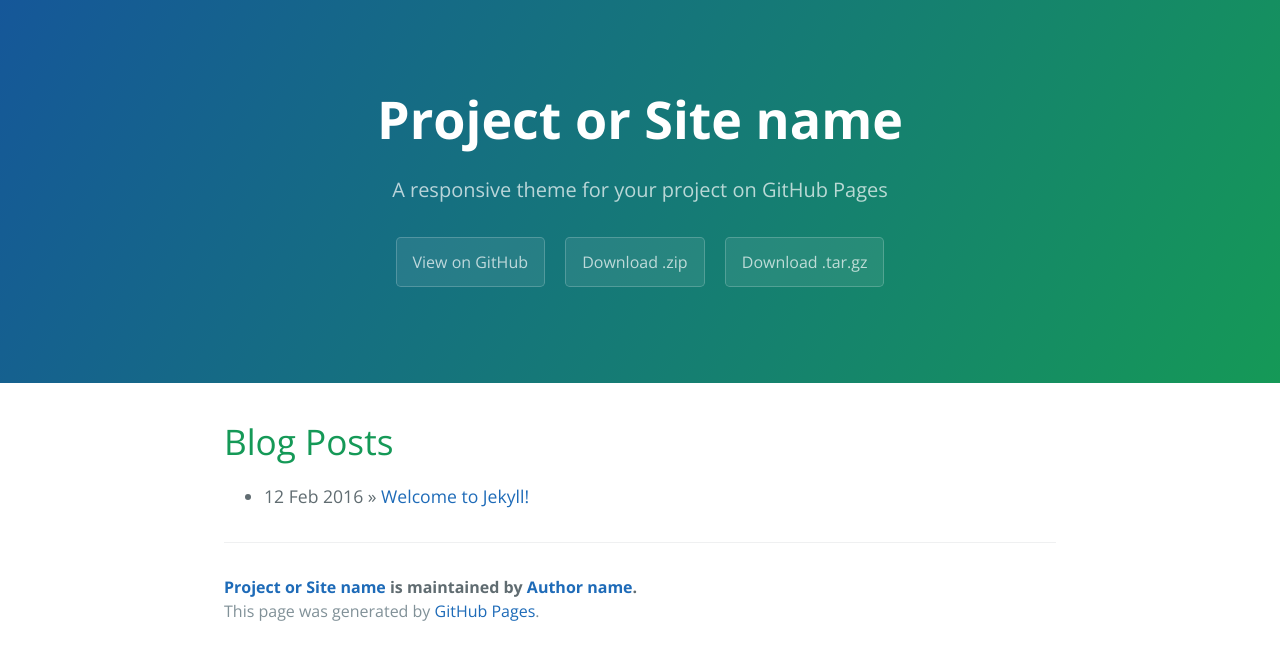
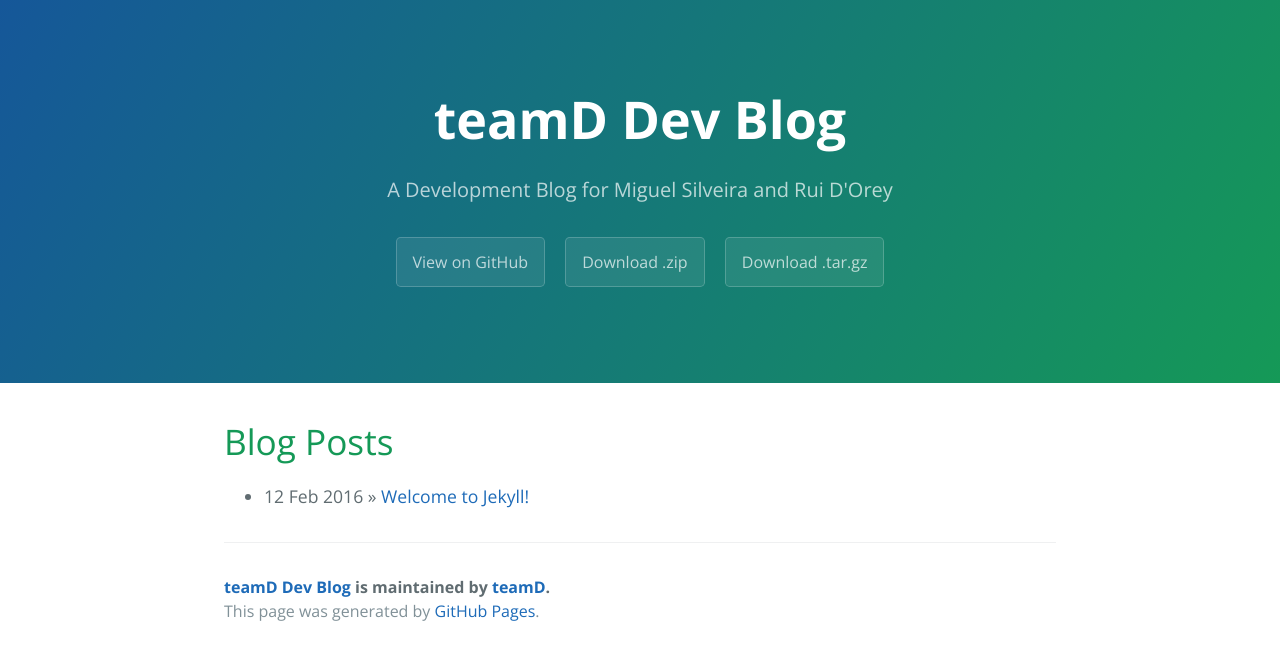
Before and after one commit to Solid-Graphics/OurBlog, a Jekyll site: the page built from index.html, in a window 1280 px wide. Shown: the top 660 px of the page. Built offline with Jekyll 4.4.1, drawn with Linux system fonts in a browser that asks for light colours; the list of posts is cut into pages by our own code.

Commit message:
Update Config Details for Blog

```diff
--- a/_config.yml
+++ b/_config.yml
@@ -1,13 +1,13 @@
 # Setup
-title:        Project or Site name
-tagline:      A responsive theme for your project on GitHub Pages
+title:        teamD Dev Blog
+tagline:      A Development Blog for Miguel Silveira and Rui D'Orey
 baseurl:      "/teamD-devblog"
 paginate:     1
 
 # About/contact
 author:
-  name:       Author name
-  url:        http://yourhomepage.com
+  name:       teamD
+  url:        https://solid-graphics.github.io/teamD-devblog/
 
 # Gems
 gems:
```
